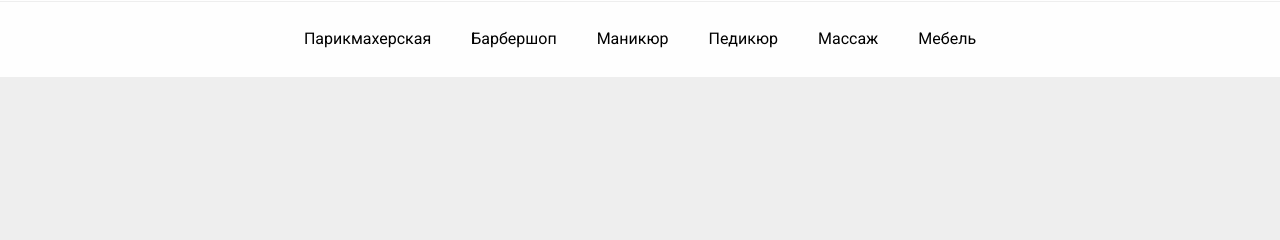
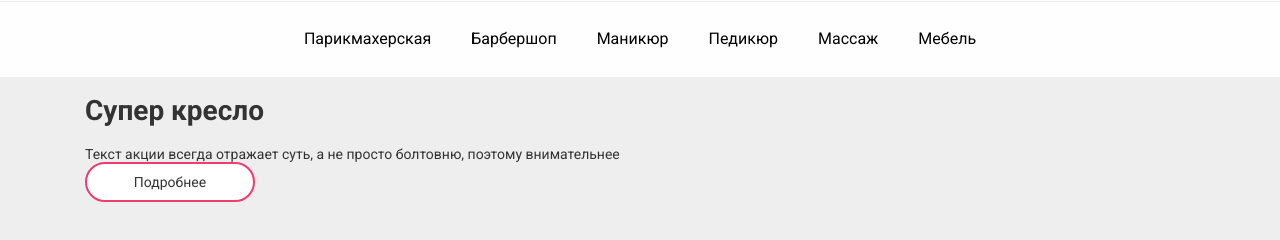
Before and after one commit to FomenkoAndrey/20220929_____beauty, a website: page index.html in a window 1280 px wide. Shown: the part 172-412 px from the top of the page. Drawn offline with Linux system fonts and the light colour scheme.

Commit message:
разметка блока hero + картинки

```diff
--- a/assets/css/style.css
+++ b/assets/css/style.css
@@ -29,6 +29,8 @@ a {
   background-color: #ffffff;
 }
 .btn--primary {
+}
+.btn--secondary {
 }
 
 .container {
--- a/index.html
+++ b/index.html
@@ -79,6 +79,22 @@
     </nav>
   </header>
 
+  <main class="main">
+    <section class="hero">
+      <div class="container">
+        <div class="hero__content">
+          <h1 class="hero__title">Супер кресло</h1>
+          <div class="hero__description">Текст акции всегда отражает суть, а не просто
+            болтовню, поэтому внимательнее
+          </div>
+          <div class="hero__actions">
+            <a class="hero__buttons btn btn--secondary" href="">Подробнее</a>
+          </div>
+        </div>
+      </div>
+    </section>
+  </main>
+
 </body>
 
 </html>
```
Also changed, not shown: assets/img/hero.min.png (added), assets/img/hero.png (added).
